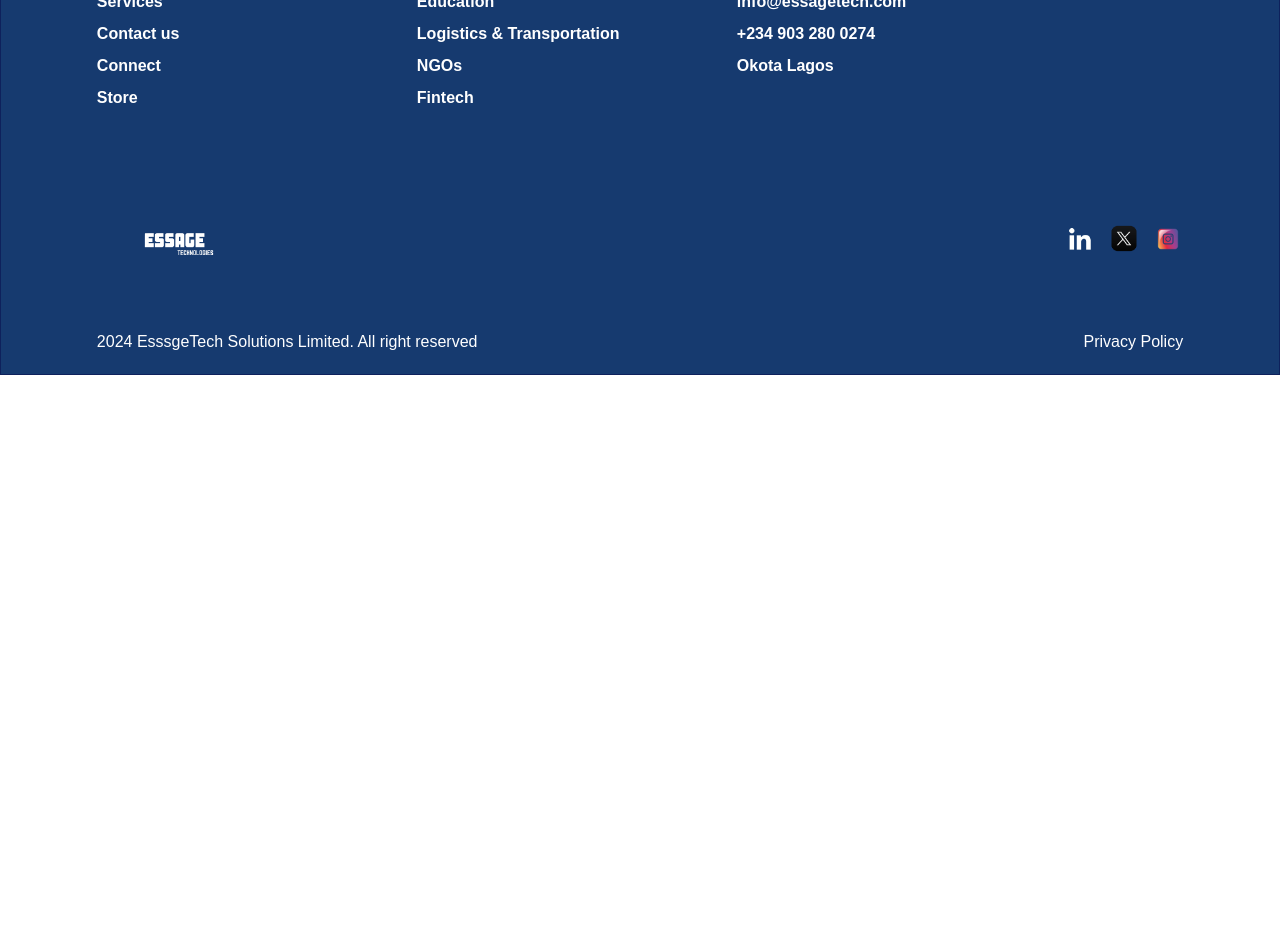
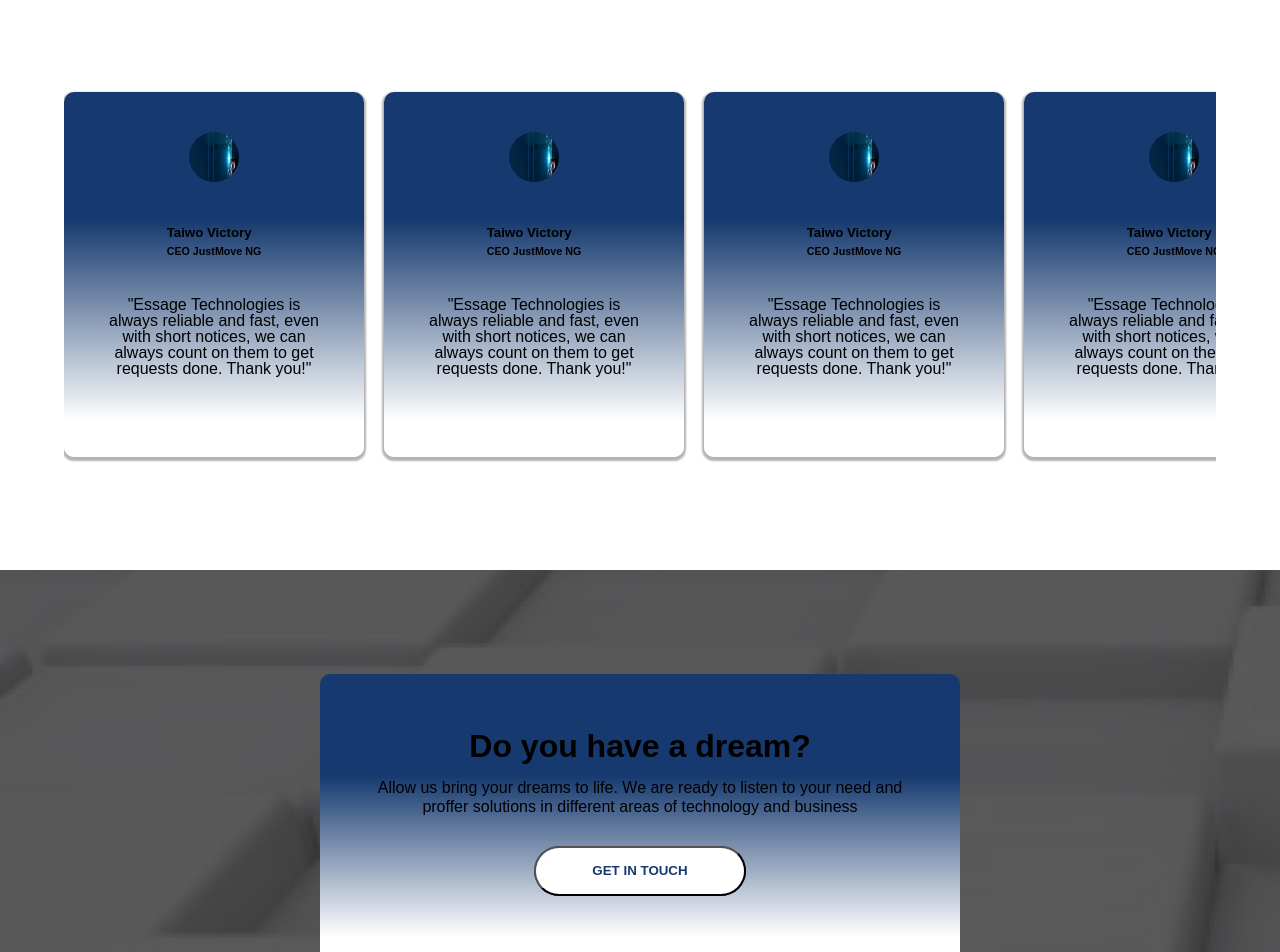
Before and after one commit to SHPrince1/siltech, a Next.js app: page /about in a window 1280 px wide. Shown: the part 2680-3632 px from the top of the page. Before the commit the page ends 3055 px from the top, so only its background shows below. Built offline with nearby package versions, Linux system fonts and the light colour scheme.

Commit message:
page added

```diff
--- a/src/app/about/page.jsx
+++ b/src/app/about/page.jsx
@@ -3,6 +3,8 @@ import AboutBanner from '../components/about-us/banner'
 import WhoWeAre from '../components/about-us/who-we-are'
 import MissionParent from '../components/about-us/mission-parent'
 import ValueCardParent from '../components/about-us/value-card-parent'
+import WhatPeopleSayParentCard from '../components/about-us/what-people-say-parent-card'
+import Connect from '../components/about-us/connect'
 import Footer from '../components/footer'
 export default function About() {
     return (
@@ -13,6 +15,8 @@ export default function About() {
        <WhoWeAre />
        <MissionParent />
        <ValueCardParent />
+       <WhatPeopleSayParentCard />
+       <Connect />
        <Footer />
       </div>
     );
--- /dev/null
+++ b/src/app/components/about-us/connect.jsx
@@ -0,0 +1,29 @@
+import React from "react";
+import style from "../../components/about-us/styles/connect.module.scss";
+
+const Connect = () => {
+  return (
+    <main>
+      <div className={style.container}>
+        <div className={style.containerContent}>
+          <div>
+            <h1>Do you have a dream?</h1>
+          </div>
+          <div>
+            <p>
+              Allow us bring your dreams to life. We are ready to listen to your
+              need and proffer solutions in different areas of technology and
+              business
+            </p>
+          </div>
+
+          <div className={style.btn}>
+            <button>GET IN TOUCH</button>
+          </div>
+        </div>
+      </div>
+    </main>
+  );
+};
+
+export default Connect;
--- /dev/null
+++ b/src/app/components/about-us/styles/connect.module.scss
@@ -0,0 +1,56 @@
+@import "../../../../styles/global.scss";
+.container{
+    width: 100%;
+    // border: 1px solid red;
+    // background-color: hsl(24, 100%, 0.9%);
+    background-image: url(../../../../images/pttn-bg-dark.jpg);
+    height: 500px;
+    justify-content: center;
+    align-items: center;
+    margin-top: 20px;
+    margin-bottom: 40px;
+    display: flex;
+    .containerContent{
+        //border: 1px solid red;
+        background: linear-gradient(180deg, $main-color 35%, #fff 90%);
+        width: 50%;
+        margin: 40px auto;
+        padding: 40px;
+        text-align: center;
+        line-height: 2;
+        border-radius:10px;
+        p{
+            line-height: 1.2;
+        }
+
+        @media screen and (max-width: $breakpoint-sm) {
+            width: 90%;
+           }
+
+
+        .btn {
+            background-color: $main-color;
+            width: 38%;
+            height: 50px;
+            margin: 30px auto;
+            border-radius: 26px;
+            @media screen and (max-width: $breakpoint-sm) {
+               width: 58%;
+              }
+            button {
+              width: 100%;
+              height: 50px;
+              text-transform: uppercase;
+              font-weight: bold;
+              border-radius: 26px;
+              background-color: #fff;
+              color: $main-color;
+              -webkit-border-radius: 26px;
+              -moz-border-radius: 26px;
+              -ms-border-radius: 26px;
+              -o-border-radius: 26px;
+            }
+          }
+
+}
+}
--- /dev/null
+++ b/src/app/components/about-us/styles/what-peope-say-card.module.scss
@@ -0,0 +1,32 @@
+
+@import "../../../../styles/global.scss";
+.container{
+    // border: 1px solid red;
+    justify-content: center;
+    display: flex;
+    align-items: center;
+    flex-direction: column;
+    box-shadow: 0 2px 2px 2px rgba(0, 0, 0, 0.3);
+    gap: 20px;
+    background: linear-gradient(180deg, $main-color 35%, #fff 90%);
+    padding: 40px;
+    line-height: 1;
+    width: 300px;
+    border-radius: 10px;
+    -webkit-border-radius: 10px;
+    -moz-border-radius: 10px;
+    -ms-border-radius: 10px;
+    -o-border-radius: 10px;
+
+    img{ border-radius: 30px; -webkit-border-radius: 30px; -moz-border-radius: 30px; -ms-border-radius: 30px; -o-border-radius: 30px; }
+
+    .namePerson{
+        line-height: 1.5;
+        margin: 18px 0px;
+    }
+    .textTitle{
+        width: 220px;
+        justify-content: center;
+        text-align: center;
+    }
+}
--- /dev/null
+++ b/src/app/components/about-us/styles/what-people-say-parent-card.module.scss
@@ -0,0 +1,36 @@
+@import "../../../../styles/global.scss";
+.container{
+    width: 90%;
+    // display: flex;
+    margin: 0 auto;
+    // border: 1px solid red;
+    .containerContent{
+        // border: 1px solid red;
+        width: 100%;
+        height: 550px;
+        margin: 0px auto;
+        // justify-content: center;
+        // display: flex;
+        align-items: center;
+        overflow: auto;
+        scrollbar-width: none;
+        display: flex;
+
+        gap: 20px;
+
+
+
+    }
+
+    .title{
+        // border: 1PX SOLID RED;
+        width: 40%;
+        justify-content: center;
+        text-align: center;
+        margin: 10px auto;
+        line-height: 1.2;
+        @media screen and (max-width: $breakpoint-sm) {
+            width: 100%;
+          }
+    }
+}
--- /dev/null
+++ b/src/app/components/about-us/what-peope-say-card.jsx
@@ -0,0 +1,31 @@
+import React from "react";
+import Image from "next/image";
+import style from "../about-us/styles/what-peope-say-card.module.scss";
+import dImage from '../../components/about-us/images/abt-banner4.jpg'
+const WhatPeopeSayCard = () => {
+  return (
+    <main>
+      <div className={style.container}>
+        <div>
+            <Image src={dImage} alt="d" width={50} height={50}/>
+        </div>
+        <div className={style.namePerson}>
+          <h5>Taiwo Victory</h5>
+          <h6>CEO JustMove NG</h6>
+        </div>
+        <div className={style.textTitle}>
+
+
+          <p>
+            "Essage Technologies is always reliable and fast, even with short notices, we
+            can always count on them to get requests done. Thank you!"
+          </p>
+        </div>
+        <div></div>
+        <div></div>
+      </div>
+    </main>
+  );
+};
+
+export default WhatPeopeSayCard;
--- /dev/null
+++ b/src/app/components/about-us/what-people-say-parent-card.jsx
@@ -0,0 +1,28 @@
+import React from "react";
+import WhatPeopeSayCard from "../about-us/what-peope-say-card";
+import style from "../../components/about-us/styles/what-people-say-parent-card.module.scss";
+const WhatPeopleSayParentCard = () => {
+  return (
+    <main>
+      <div className={style.container}>
+        {" "}
+        <div className={style.title}>
+          <h1>WHAT PEOPLE ARE SAYING ABOUT US</h1>
+          <p>
+            Our passion for technology and innovation drives us to deliver
+            exceptional results for our clients.
+          </p>
+        </div>
+        <div className={style.containerContent}>
+          <WhatPeopeSayCard />
+          <WhatPeopeSayCard />
+          <WhatPeopeSayCard />
+          <WhatPeopeSayCard />
+          <WhatPeopeSayCard />
+        </div>
+      </div>
+    </main>
+  );
+};
+
+export default WhatPeopleSayParentCard;
--- a/src/styles/service-card.module.scss
+++ b/src/styles/service-card.module.scss
@@ -11,9 +11,10 @@
   align-items: center;
   align-content: center;
   background-color: #f2f9f9;
-  border-radius: 211px;
+  border-radius: 11px;
   transition: 0.5s ease-in-out;
-    p
+  p
+
 {
     // border: 1px solid red;
     align-items: center;
```
